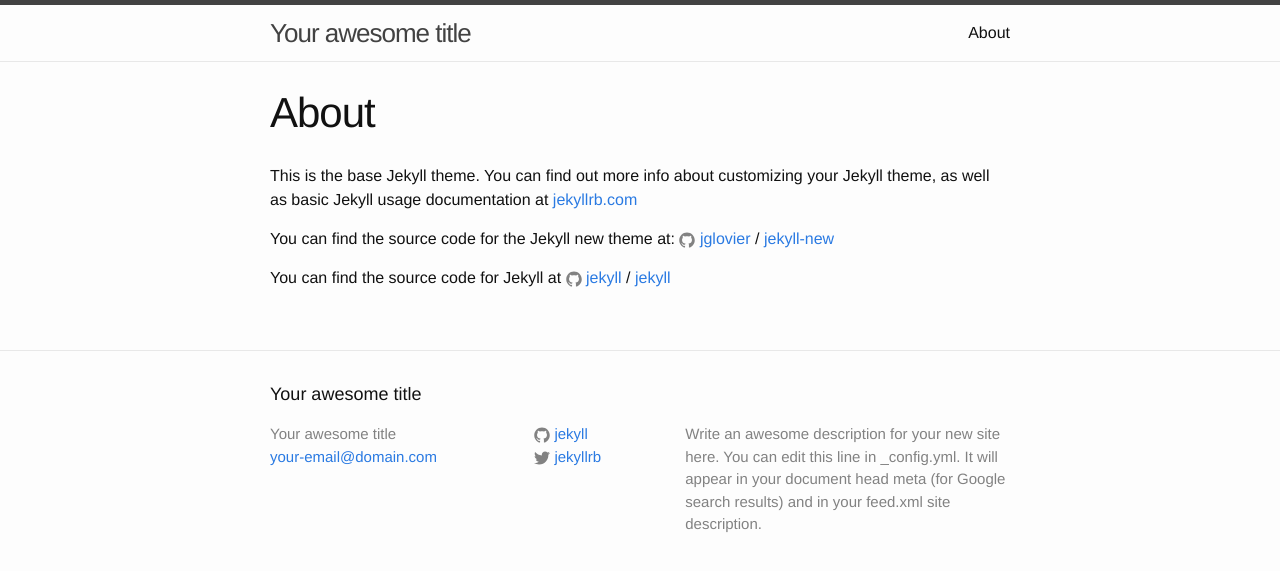
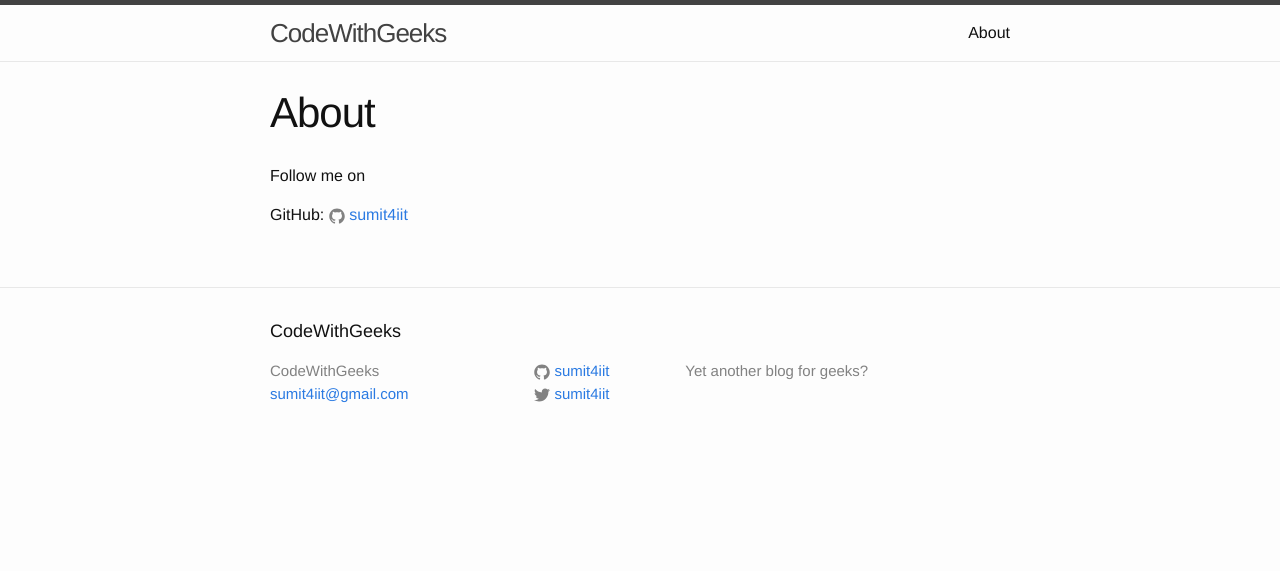
Before and after one commit to sumit4iit/sumit4iit.github.io, a Jekyll site: the page built from about.md, in a window 1280 px wide. Shown: the top 571 px of the page. Built offline with Jekyll 4.4.1, drawn with Linux system fonts in a browser that asks for light colours.

Commit message:
Updating metadata of the blog.

```diff
--- a/_config.yml
+++ b/_config.yml
@@ -6,16 +6,14 @@
 # 'jekyll serve'. If you change this file, please restart the server process.
 
 # Site settings
-title: Your awesome title
-email: your-email@domain.com
+title: CodeWithGeeks
+email: sumit4iit@gmail.com
 description: > # this means to ignore newlines until "baseurl:"
-  Write an awesome description for your new site here. You can edit this
-  line in _config.yml. It will appear in your document head meta (for
-  Google search results) and in your feed.xml site description.
+  Yet another blog for geeks?
 baseurl: "" # the subpath of your site, e.g. /blog
 url: "http://yourdomain.com" # the base hostname & protocol for your site
-twitter_username: jekyllrb
-github_username:  jekyll
+twitter_username: sumit4iit
+github_username:  sumit4iit
 
 # Build settings
 markdown: kramdown
--- a/about.md
+++ b/about.md
@@ -4,12 +4,6 @@
 permalink: /about/
 ---
 
-This is the base Jekyll theme. You can find out more info about customizing your Jekyll theme, as well as basic Jekyll usage documentation at [jekyllrb.com](http://jekyllrb.com/)
+Follow me on
 
-You can find the source code for the Jekyll new theme at:
-{% include icon-github.html username="jglovier" %} /
-[jekyll-new](https://github.com/jglovier/jekyll-new)
-
-You can find the source code for Jekyll at
-{% include icon-github.html username="jekyll" %} /
-[jekyll](https://github.com/jekyll/jekyll)
+GitHub: {% include icon-github.html username="sumit4iit" %}
```
